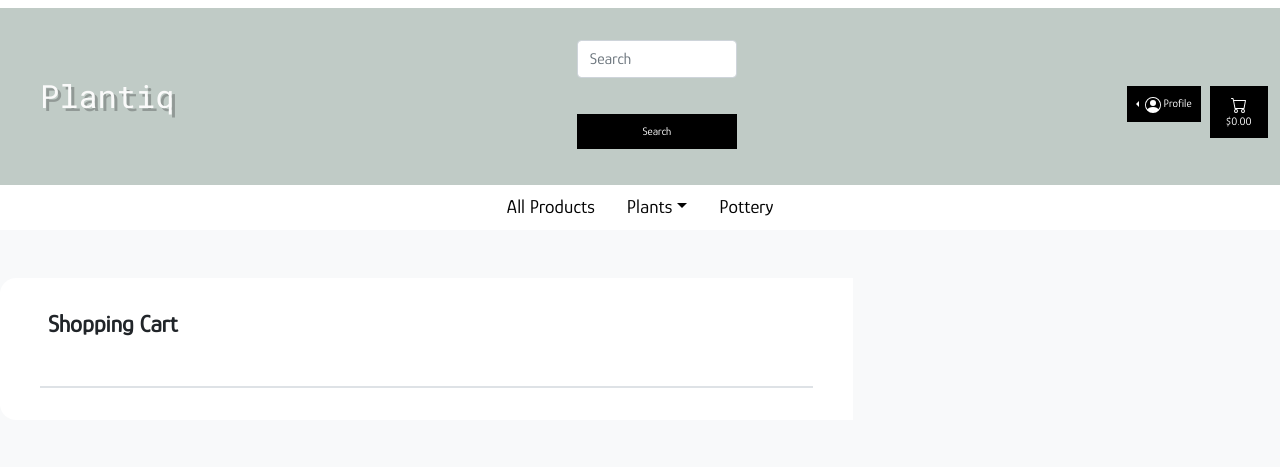
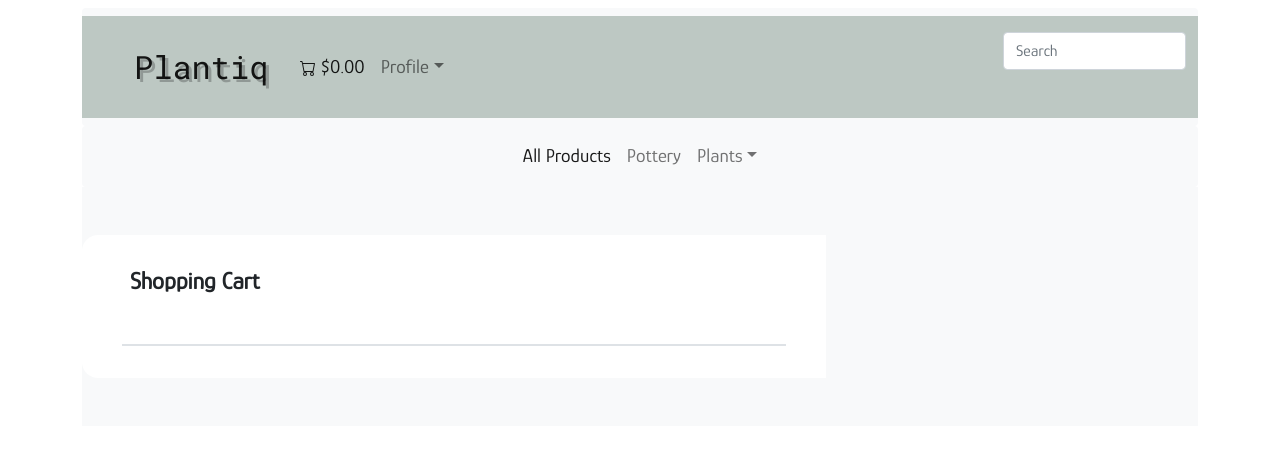
Before and after one commit to hddahdda/plant_ecommerce, a Django app: page /cart/ in a window 1280 px wide. Shown: the top 467 px of the page. Run offline with Django 3.2, Linux system fonts and the light colour scheme; parts of the project's set-up code (start-up, migrations or seed data) failed here and were passed over; some libraries are stand-ins or nearby versions.

Commit message:
Fixed issue with navbar

```diff
--- a/templates/base.html
+++ b/templates/base.html
@@ -45,88 +45,83 @@
 </head>
 
 <body>
-  <div class="navbar-background navbar-expand">
-    <nav class="navbar">
+  <div class="container">
+    <nav class="navbar navbar-expand-lg navbar-light bg-light rounded" aria-label="Eleventh navbar example">
+      <div class="container-fluid navbar-background">
         <a class="navbar-brand" href="{% url 'home' %}">Plantiq</a>
-      <form method="GET" action="{% url 'products' %}" class="form-inline my-0 my-lg-2 search">
-        <div class="col">
-          <input class="form-control mr-sm-2" name="q" type="search" placeholder="Search" aria-label="Search">
-        </div>
-        <div class="row">
-          <div class="col">
-            <button class="btn btn-outline-success my-1" type="submit">Search</button>
-          </div>
-        </div>
-      </form>
-      <div class="row">
-        <div class="col-6">
-          <!-- Default dropstart button -->
-          <div class="btn-group dropstart">
-            <button type="button" class="btn btn-secondary dropdown-toggle" data-bs-toggle="dropdown"
-              aria-expanded="false">
-              <svg xmlns="http://www.w3.org/2000/svg" width="16" height="16" fill="currentColor"
-                class="bi bi-person-circle" viewBox="0 0 16 16">
-                <path d="M11 6a3 3 0 1 1-6 0 3 3 0 0 1 6 0z" />
-                <path fill-rule="evenodd"
-                  d="M0 8a8 8 0 1 1 16 0A8 8 0 0 1 0 8zm8-7a7 7 0 0 0-5.468 11.37C3.242 11.226 4.805 10 8 10s4.757 1.225 5.468 2.37A7 7 0 0 0 8 1z" />
-              </svg>
-              Profile
+        <button class="navbar-toggler" type="button" data-bs-toggle="collapse" data-bs-target="#navbarsExample09"
+          aria-controls="navbarsExample09" aria-expanded="false" aria-label="Toggle navigation">
+          <span class="navbar-toggler-icon"></span>
         </button>
-            <div class="dropdown-menu">
-              <span class="navbar-toggler-icon"></span>
-              <div>
-                {% if request.user.is_authenticated %}
-                {% if request.user.is_superuser %}
-                <a class="dropdown-item" href="{% url 'add_product' %}">Product Management</a>
-                {% endif %}
-                <a class="dropdown-item" href="{% url 'profile' %}">My Profile</a>
-                <a class="dropdown-item" href="{% url 'account_logout' %}">Log Out</a>
-                {% else %}
-                <a class="dropdown-item" href="{% url 'account_login' %}">Log In</a>
-                <a class="dropdown-item" href="{% url 'account_signup' %}">Register</a>
-                {% endif %}
-              </div>
-            </div>
-          </div>
-        </div>
-        <div class="col-6">
-          <a type="button" role="button" href="{% url 'cart' %}" class="btn btn-outline-success btn-lg">
-            <svg xmlns="http://www.w3.org/2000/svg" width="16" height="16" fill="currentColor" class="bi bi-cart"
+
+        <div class="collapse navbar-collapse" id="navbarsExample09">
+          <ul class="navbar-nav me-auto mb-2 mb-lg-0">
+            <li class="nav-item">
+              <a class="nav-link active" aria-current="page" href="{% url 'cart' %}"><svg
+                  xmlns="http://www.w3.org/2000/svg" width="16" height="16" fill="currentColor" class="bi bi-cart"
                   viewBox="0 0 16 16">
                   <path
                     d="M0 1.5A.5.5 0 0 1 .5 1H2a.5.5 0 0 1 .485.379L2.89 3H14.5a.5.5 0 0 1 .491.592l-1.5 8A.5.5 0 0 1 13 12H4a.5.5 0 0 1-.491-.408L2.01 3.607 1.61 2H.5a.5.5 0 0 1-.5-.5zM3.102 4l1.313 7h8.17l1.313-7H3.102zM5 12a2 2 0 1 0 0 4 2 2 0 0 0 0-4zm7 0a2 2 0 1 0 0 4 2 2 0 0 0 0-4zm-7 1a1 1 0 1 1 0 2 1 1 0 0 1 0-2zm7 0a1 1 0 1 1 0 2 1 1 0 0 1 0-2z" />
                 </svg>
-            <!----If statement borrowed from the Boutiqe Ado project-->
-            <p class="my-0">
                 {% if grand_total %}
                 ${{ grand_total|floatformat:2 }}
                 {% else %}
                 $0.00
                 {% endif %}
-            </p>
               </a>
-        </div>
-      </div>
-  </div>
-  <div class="container-fluid">
-    <ul class="nav justify-content-center">
-      <li class="nav-item">
-        <a class="nav-link" href="{% url 'products' %}">All Products</a>
             </li>
             <li class="nav-item dropdown">
               <a class="nav-link dropdown-toggle" href="#" id="dropdown09" data-bs-toggle="dropdown"
+                aria-expanded="false">Profile</a>
+              <ul class="dropdown-menu" aria-labelledby="dropdown09">
+                {% if request.user.is_authenticated %}
+                {% if request.user.is_superuser %}
+                <li><a class="dropdown-item" href="{% url 'add_product' %}">Product Management</a></li>
+                {% endif %}
+                <li><a class="dropdown-item" href="{% url 'profile' %}">My Profile</a></li>
+                <li><a class="dropdown-item" href="{% url 'account_logout' %}">Log Out</a></li>
+                {% else %}
+                <li><a class="dropdown-item" href="{% url 'account_login' %}">Log In</a></li>
+                <li><a class="dropdown-item" href="{% url 'account_signup' %}">Register</a>/
+                <li>
+                  {% endif %}
+              </ul>
+            </li>
+          </ul>
+          <form method="GET" action="{% url 'products' %}">
+            <input class="form-control" type="search" placeholder="Search" aria-label="Search" name="q" type="search">
+          </form>
+        </div>
+      </div>
+    </nav>
+
+    <nav class="navbar navbar-expand-lg navbar-light bg-light rounded" aria-label="Twelfth navbar example">
+      <div class="container-fluid">
+        <button class="navbar-toggler" type="button" data-bs-toggle="collapse" data-bs-target="#navbarsExample10"
+          aria-controls="navbarsExample10" aria-expanded="false" aria-label="Toggle navigation">
+          <span class="navbar-toggler-icon"></span>
+        </button>
+
+        <div class="collapse navbar-collapse justify-content-md-center" id="navbarsExample10">
+          <ul class="navbar-nav">
+            <li class="nav-item">
+              <a class="nav-link active" aria-current="page" href="{% url 'products' %}">All Products</a>
+            </li>
+            <li class="nav-item">
+              <a class="nav-link" href="{% url 'products' %}?category=pottery">Pottery</a>
+            </li>
+            <li class="nav-item dropdown">
+              <a class="nav-link dropdown-toggle" href="#" id="dropdown10" data-bs-toggle="dropdown"
                 aria-expanded="false">Plants</a>
-        <ul class="dropdown-menu" aria-labelledby="dropdown09">
+              <ul class="dropdown-menu" aria-labelledby="dropdown10">
                 <li><a class="dropdown-item" href="{% url 'products' %}?category=houseplant">Houseplants</a></li>
                 <li><a class="dropdown-item" href="{% url 'products' %}?category=outdoor_plants">Outdoor plants</a></li>
               </ul>
             </li>
-      <li class="nav-item">
-        <a class="nav-link" href="{% url 'products' %}?category=pottery">Pottery</a>
-      </li>
           </ul>
+        </div>
+      </div>
     </nav>
-  </div>
 
     {% block page_header %}
     {% endblock %}
```
Lines whose indentation alone changed are shown as unchanged.
